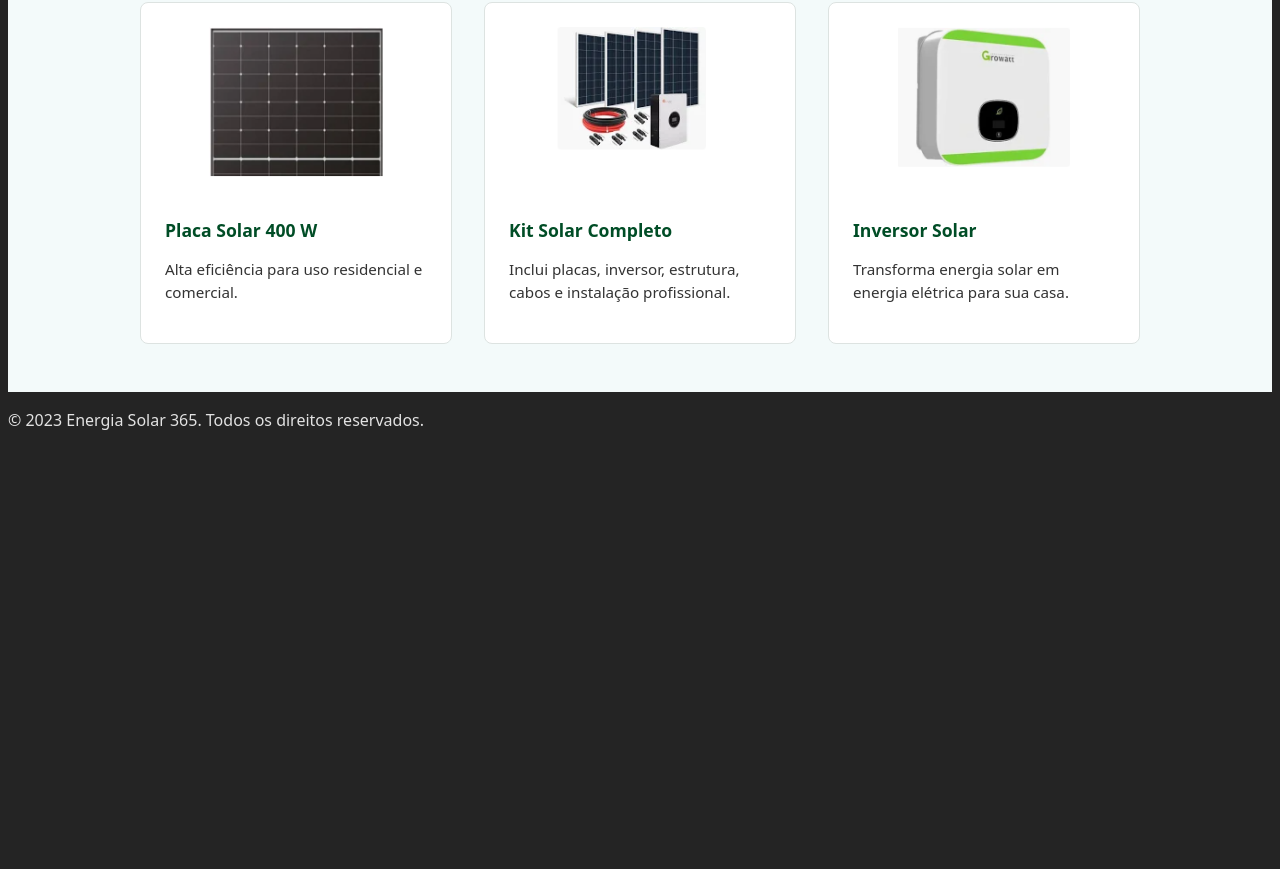
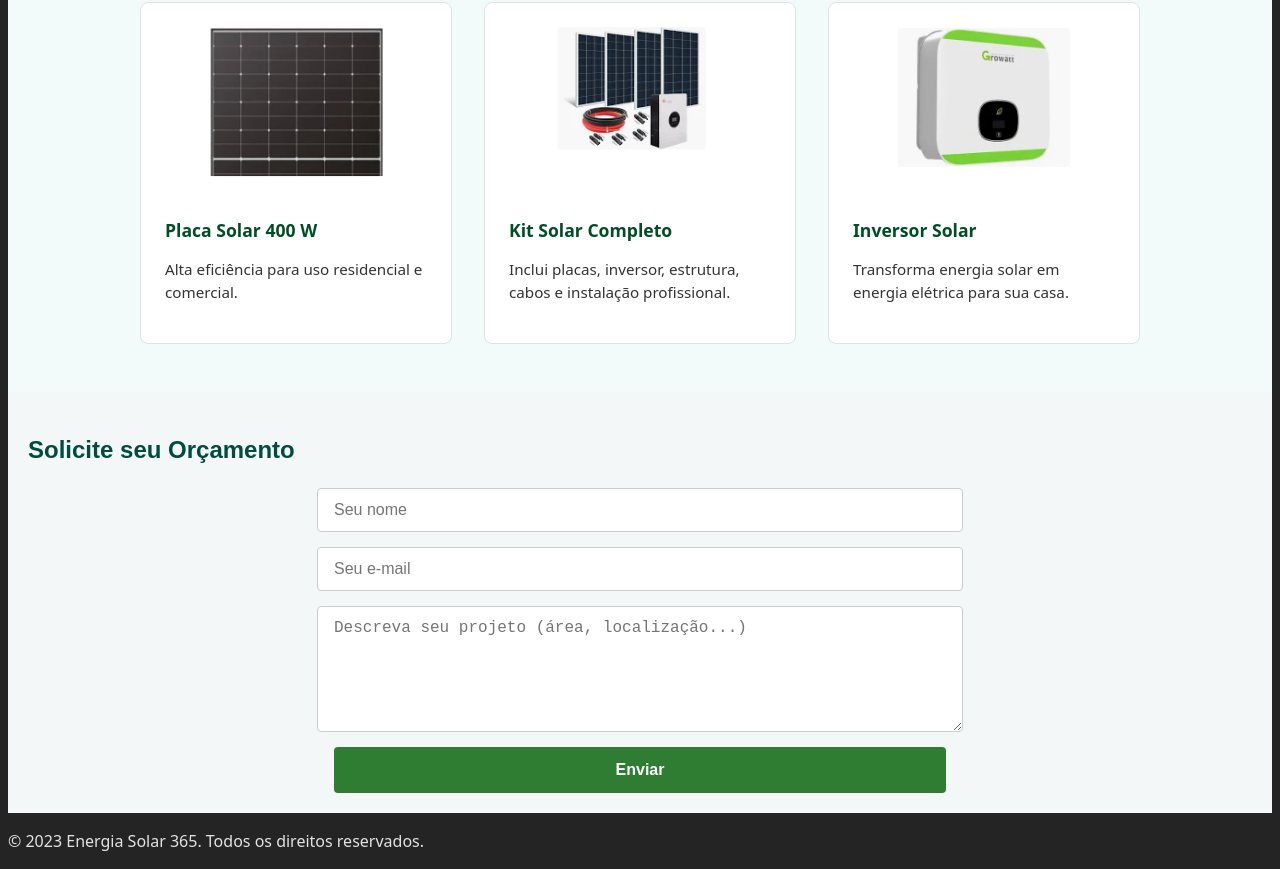
Before and after one commit to AdenilsonNegri/M2_semana_8, a React (Vite) app in the folder meu-app-react/: page / in a window 1280 px wide. Shown: the part 2035-2904 px from the top of the page. Before the commit the page ends 2483 px from the top, so only its background shows below. Built offline with nearby package versions, Linux system fonts and the light colour scheme.

Commit message:
Componente/ Orcamento

```diff
--- a/meu-app-react/src/App.jsx
+++ b/meu-app-react/src/App.jsx
@@ -4,6 +4,7 @@ import Header from "./components/Header";
 import SobreNos from "./components/SobreNos";
 import PorQueInvestir from "./components/PorQueInvestir";
 import Produtos from "./components/Produtos";
+import Orcamento from "./components/Orcamento";
 function App() {
 
   return (
@@ -24,6 +25,8 @@ function App() {
 
       <Produtos className="produtos" />
 
+      <Orcamento className="orcamento" />
+
       <footer className="footer-app">
         <p>&copy; 2023 Energia Solar 365. Todos os direitos reservados.</p>
       </footer>
--- /dev/null
+++ b/meu-app-react/src/components/Orcamento.css
@@ -0,0 +1,52 @@
+.orcamento-container {
+  padding: 20px;
+  background-color: #f3f7f7;
+  font-family: sans-serif;
+}
+
+.orcamento-container h2 {
+  color: #004d40;
+  margin-bottom: 20px;
+  font-size: 24px;
+  font-weight: bold;
+}
+
+.orcamento-form {
+  display: flex;
+  flex-direction: column;
+  gap: 15px;
+}
+
+.orcamento-form input,
+.orcamento-form textarea {
+  width: 50%;
+  margin: 0 auto;
+  padding: 12px 16px;
+  font-size: 16px;
+  border: 1px solid #ccc;
+  border-radius: 4px;
+  resize: vertical;
+  outline: none;
+}
+
+.orcamento-form textarea {
+  min-height: 100px;
+}
+
+.orcamento-form button {
+  width: 50%;
+  margin: 0 auto;
+  background-color: #2e7d32;
+  color: white;
+  padding: 14px;
+  font-size: 16px;
+  border: none;
+  border-radius: 4px;
+  cursor: pointer;
+  font-weight: bold;
+  transition: background-color 0.3s ease;
+}
+
+.orcamento-form button:hover {
+  background-color: #1b5e20;
+}
--- /dev/null
+++ b/meu-app-react/src/components/Orcamento.jsx
@@ -0,0 +1,18 @@
+import React from 'react';
+import './Orcamento.css';
+
+const Orcamento = () => {
+  return (
+    <div className="orcamento-container">
+      <h2>Solicite seu Orçamento</h2>
+      <form className="orcamento-form">
+        <input type="text" placeholder="Seu nome" required />
+        <input type="email" placeholder="Seu e-mail" required />
+        <textarea placeholder="Descreva seu projeto (área, localização...)" required></textarea>
+        <button type="submit">Enviar</button>
+      </form>
+    </div>
+  );
+};
+
+export default Orcamento;
```
Also changed, not shown: meu-app-react/src/assets/Orcamento.png (added).
